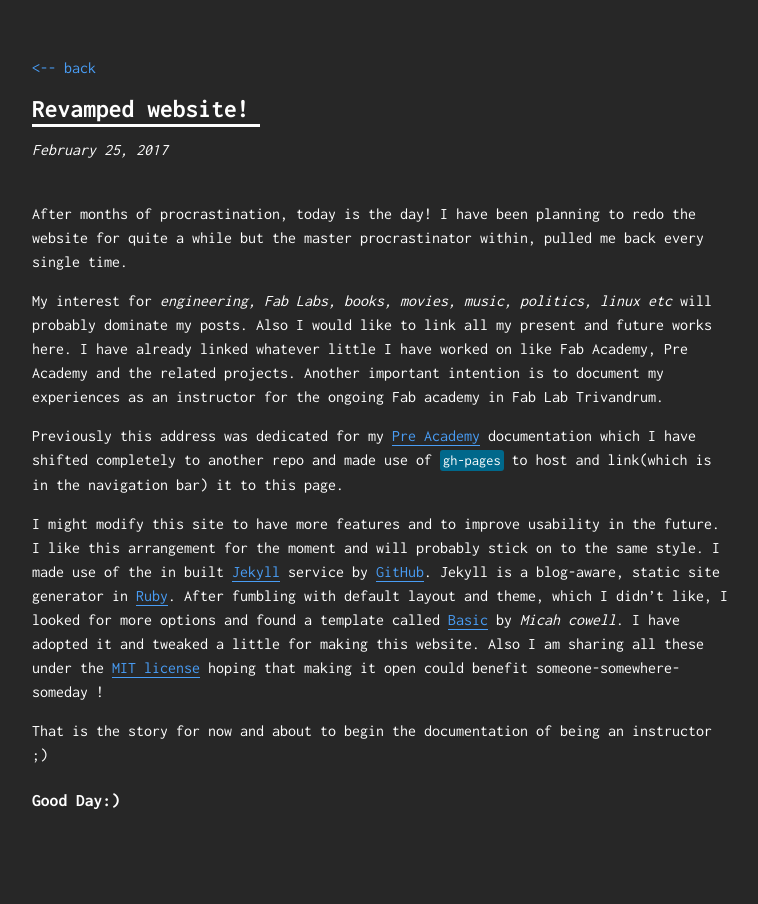
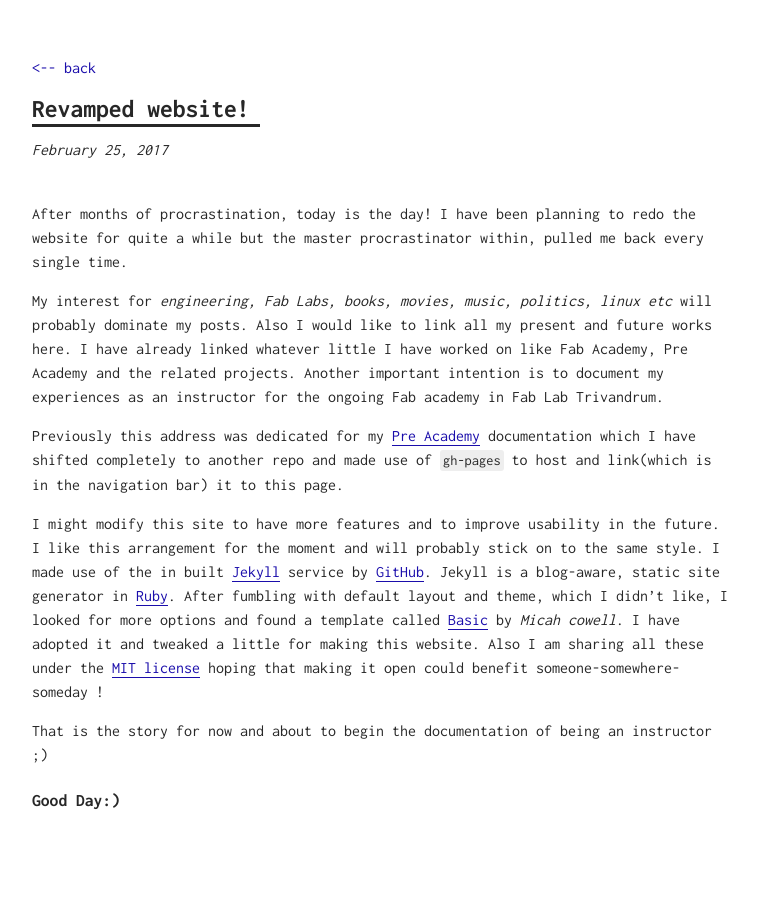
Before and after one commit to VishnuEaswaran/VishnuEaswaran.github.io, a Jekyll site: the page built from _posts/2017-02-25-Revamped-website.md, in a window 1280 px wide. Shown: the whole page, without its empty margins (258-1016 px from the left). Built offline with Jekyll 4.4.1, drawn with Linux system fonts in a browser that asks for light colours.

Commit message:
reverted scss

```diff
--- a/_sass/_config.scss
+++ b/_sass/_config.scss
@@ -1,15 +1,14 @@
 // COLORS
-//$color-black: #272727;
-//$color-white: #FFFFFF;
-$color-white: #272727;
-$color-black: #FFFFFF;
-//$color-grey: #EEEEEE;
-$color-grey: #00688B;
-//$color-link: #1A0DAB;
-$color-link: #499DF5;
-//$color-code: #00FF00;
-$color-code: #4D6FAC;
-//$color-hire-white: #FEFEFE;
+$color-black: #272727;
+$color-white: #FFFFFF;
+//$color-white: #272727;
+//$color-black: #FFFFFF;
+$color-grey: #EEEEEE;
+//$color-grey: #00688B;
+$color-link: #1A0DAB;
+//$color-link: #499DF5;
+$color-code: #00FF00;
+//$color-code: #4D6FAC;
 $color-hire-white: #FEFEFE;
 $color-hire-black: #272727;
 $color-hire-green: #B6EFD4;
```
